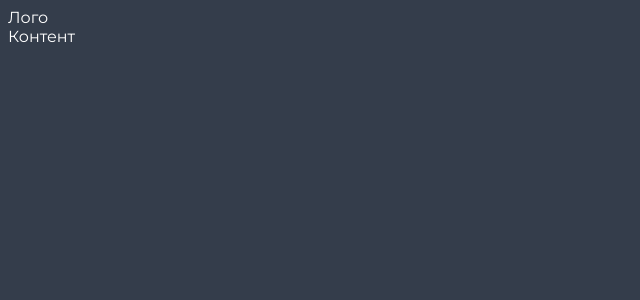
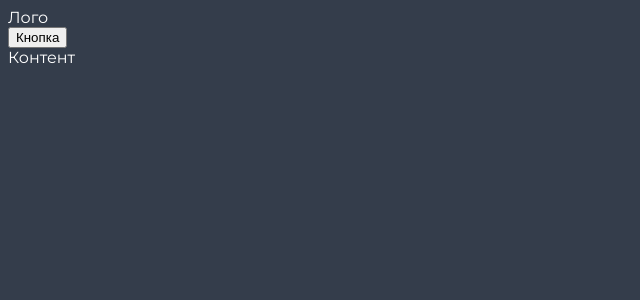
Before and after one commit to AlariCode/21-vuejs, a Vue app: page / in a window 1280 px wide. Shown: the top 300 px of the page, without its empty margins (0-640 px from the left). Built offline with nearby package versions, Linux system fonts and the light colour scheme.

Commit message:
Первый компонент

```diff
--- a/src/App.vue
+++ b/src/App.vue
@@ -1,18 +1,11 @@
-<!-- <script setup>
+<script setup>
+import Button from "./components/Button.vue";
 const id = "blue";
-</script> -->
-<script>
-export default {
-  data() {
-    return {
-      id: "blue",
-    };
-  },
-};
 </script>
 
 <template>
   <header :class="`color-${id}`">Лого</header>
+  <Button />
   <main :id>Контент</main>
 </template>
 
--- /dev/null
+++ b/src/components/Button.vue
@@ -0,0 +1,5 @@
+<script setup></script>
+
+<template>
+  <button>Кнопка</button>
+</template>
```
